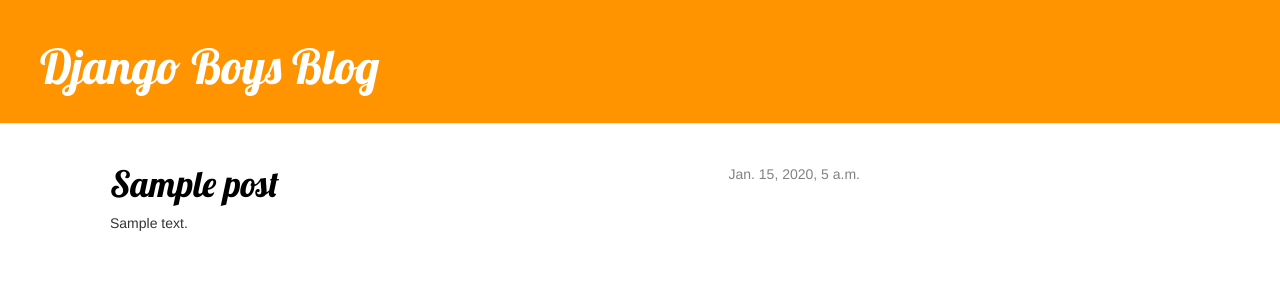
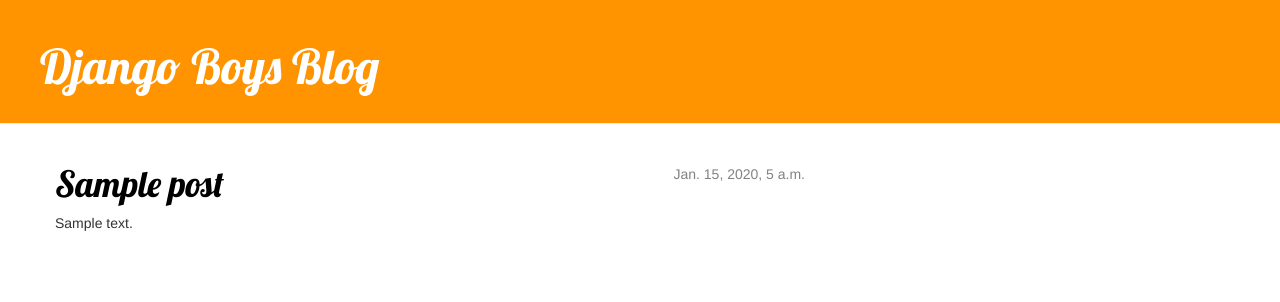
Before and after one commit to AlekseiAQ/first-blog, a Django app: template blog/templates/blog/post_list.html in a window 1280 px wide. Shown: the top 302 px of the page. Run offline with Django 3.2, Linux system fonts and the light colour scheme; the template is opened without the code that fills it: values that come from a table or form of the project are taken from there, others are empty; tables that the repository leaves empty hold one stand-in row (values such as "Sample post"); some libraries are stand-ins or nearby versions.

Commit message:
fix post_list template

```diff
--- a/blog/templates/blog/post_list.html
+++ b/blog/templates/blog/post_list.html
@@ -2,20 +2,12 @@
 
 {% block content %}
     {% for post in posts %}
-        <div class="content container">
-            <div class="row">
-                <div class="col-md-8">
-                    {% for post in posts %}
-                        <div class="post">
-                            <div class="date">
-                                {{ post.published_date }}
-                            </div>
-                            <h1><a href="{% url 'post_detail' pk=post.pk %}">{{ post.title }}</a></h1>
-                            <p>{{ post.text|linebreaksbr }}</p>
-                        </div>
-                    {% endfor %}
-                </div>
+        <div class="post">
+            <div class="date">
+                {{ post.published_date }}
             </div>
+            <h1><a href="{% url 'post_detail' pk=post.pk %}">{{ post.title }}</a></h1>
+            <p>{{ post.text|linebreaksbr }}</p>
         </div>
     {% endfor %}
 {% endblock content %}
```
